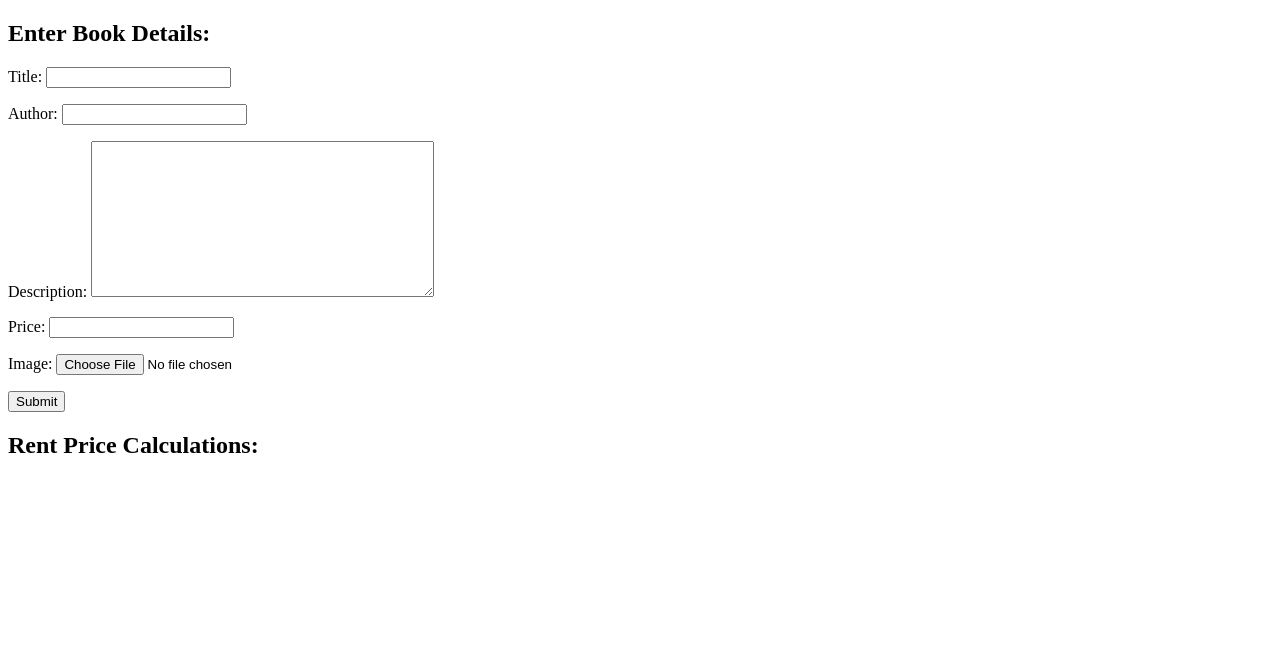
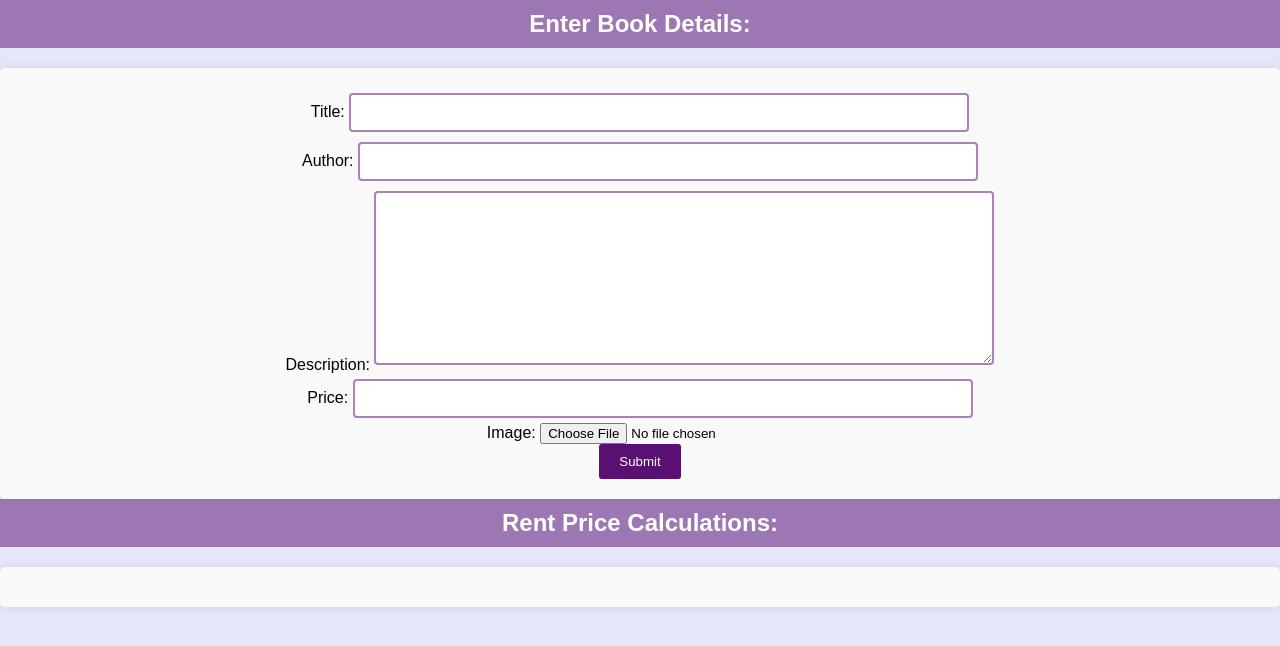
Before and after one commit to AnveshAgaldheeti/Book_Share_Rentalhub, a Django app: page /sell/ in a window 1280 px wide. Shown: the top 646 px of the page. Run offline with Django 5.2, Linux system fonts and the light colour scheme; the visitor is signed in with stand-in values (Sample User, id 1).

Commit message:
modified book entry page

```diff
--- a/mainapp/templates/Sell.html
+++ b/mainapp/templates/Sell.html
@@ -3,8 +3,116 @@
 <head>
     <meta charset="UTF-8">
     <title>Real-time Price Calculation Display with Form</title>
+    <style>
+        * {
+    box-sizing: border-box;
+    margin: 0;
+    padding: 0;
+    text-align: center;
+}
+
+body {
+    font-family: Arial, sans-serif;
+    background-color: lavender;
+}
+
+.container {
+    max-width: 600px;
+    margin: 0 auto;
+    padding: 20px;
+}
+
+h2 {
+    background-color: #5a107384;
+    color: white;
+    padding: 10px;
+    margin-bottom: 20px;
+}
+
+form {
+    background-color: #f9f9f9;
+    padding: 20px;
+    border-radius: 5px;
+    box-shadow: 0 0 10px rgba(0, 0, 0, 0.1);
+}
+
+form input[type="submit"] {
+    background-color: #5a1073;
+    color: white;
+    border: none;
+    padding: 10px 20px;
+    cursor: pointer;
+    border-radius: 3px;
+}
+
+#displayArea {
+    margin-top: 20px;
+    background-color: #f9f9f9;
+    padding: 20px;
+    border-radius: 5px;
+    box-shadow: 0 0 10px rgba(0, 0, 0, 0.1);
+}
+
+#displayArea p {
+    margin-bottom: 10px;
+}
+/* Apply styles to all input elements */
+input[type="text"],
+input[type="number"] {
+    width: 50%;
+    padding: 10px;
+    margin: 5px 0;
+    border: 2px solid #5a107384;
+    border-radius: 4px;
+    box-sizing: border-box; /* Ensure padding and border are included in element's total width/height */
+}
+
+/* Apply styles when input is focused */
+input[type="text"]:focus,
+input[type="number"]:focus {
+    border-color: #5a1073; /* Change border color when focused */
+    outline: none; /* Remove default outline */
+    box-shadow: 0 0 5px #5a1073; /* Add a shadow when focused */
+}
+
+/* Apply styles to submit button */
+input[type="submit"] {
+    background-color: #5a1073;
+    color: white;
+    border: none;
+    padding: 10px 20px;
+    cursor: pointer;
+    border-radius: 4px;
+}
+
+/* Apply styles when submit button is hovered */
+input[type="submit"]:hover {
+    background-color: #40004e; /* Darker color when hovered */
+}
+/* Apply styles to the textarea element */
+textarea {
+    width: 50%;
+    padding: 10px;
+    margin: 5px 0;
+    border: 2px solid  #5a107384 ;
+    border-radius: 4px;
+    box-sizing: border-box; /* Ensure padding and border are included in element's total width/height */
+}
+
+/* Apply styles when textarea is focused */
+textarea:focus {
+    border-color: #5a1073; /* Change border color when focused */
+    outline: none; /* Remove default outline */
+    box-shadow: 0 0 5px #5a1073; /* Add a shadow when focused */
+}
+
+
+
+
+    </style>
 </head>
 <body>
+
     <h2>Enter Book Details:</h2>
     <form id="bookForm" enctype="multipart/form-data" method="post">
         {% csrf_token %}
```
Also changed, not shown: mainapp/static/images/image3.jpg (added).
